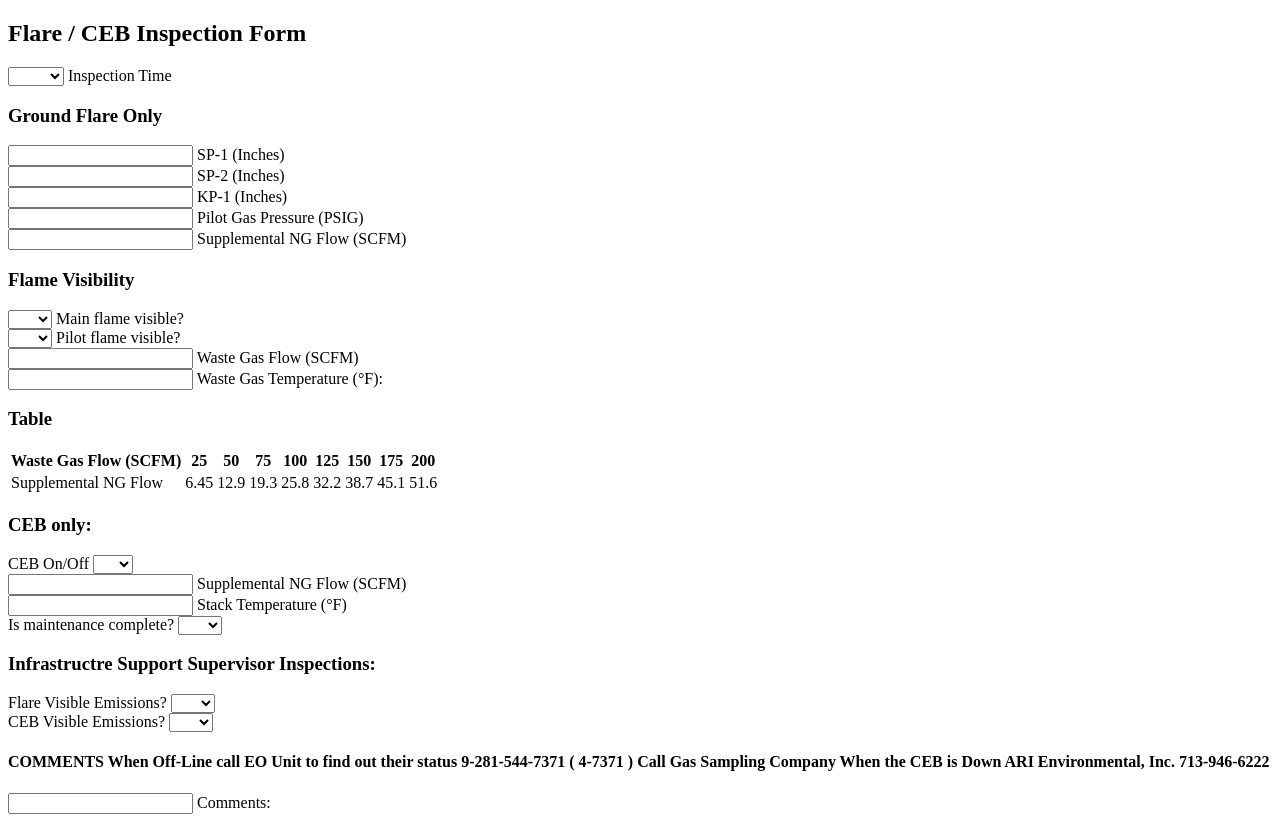
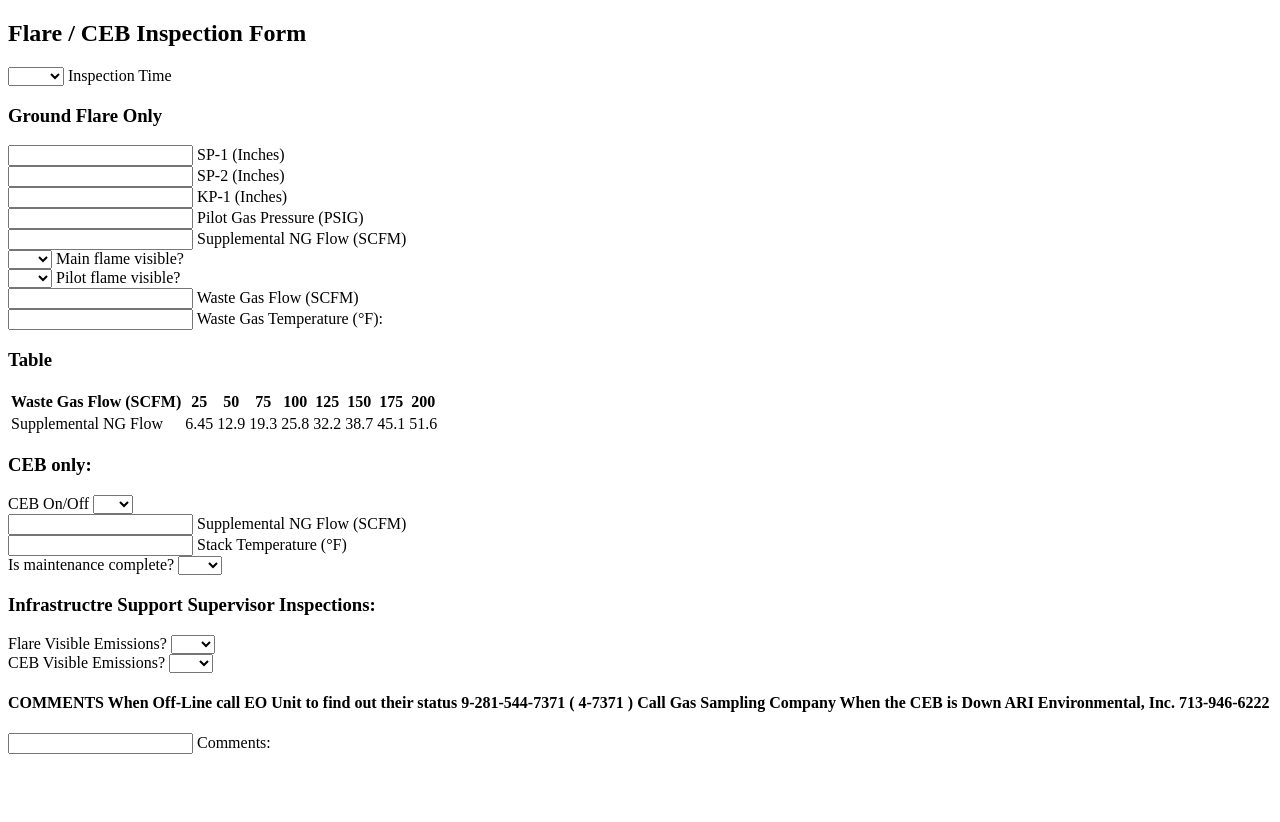
Before and after one commit to MichalLoewenstein/STCH-Environmental-Inspections, a Flask app: page /flare in a window 1280 px wide. After the commit the page ends 754 px from the top, so only its background shows below. Run offline with Flask 3, Linux system fonts and the light colour scheme.

Commit message:
michal cant see updates

```diff
--- a/src/boilerExport.py
+++ b/src/boilerExport.py
@@ -8,7 +8,7 @@ def generate_boilerExcel(form_data):
     # ✅ Define consistent column order (important!)
     columns = [
        "Operator", "Email", "Phone",
-        "Boiler Number", "Date",  "Time", "Water Level",
+        "Boiler Number", "Date", "Time", "Water Level",
         "Blow Down Water Column", "Blow Down Sight Glass", "Blow Down Low Water Cut Out",
         "Bottom Blow Boiler", "Checked Burner Ring For Proper Flame Pattern", "Checked Excess Oxygen For Proper Level",
         "Checked For Excess Combustibles", "Visually Checked Entire Boiler", "Visible Emissions" ,
--- a/templates/CEB_Flare.html
+++ b/templates/CEB_Flare.html
@@ -65,8 +65,6 @@
     <!-- ===================================================== -->
     <!-- ✅ FLAME VISIBILITY -->
     <!-- ===================================================== -->
-
-    <h3>Flame Visibility</h3>
 
     <div class="input-group">
         <select name="main_flame_visible">
```
